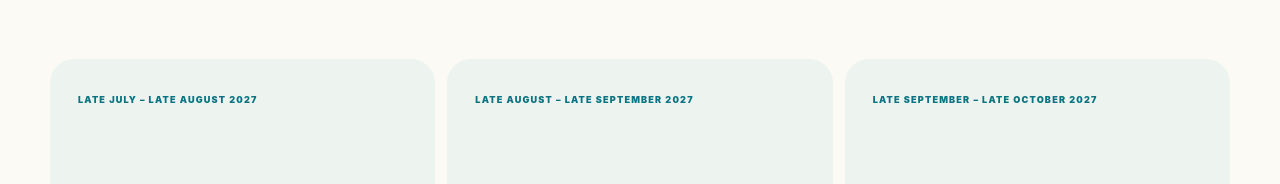
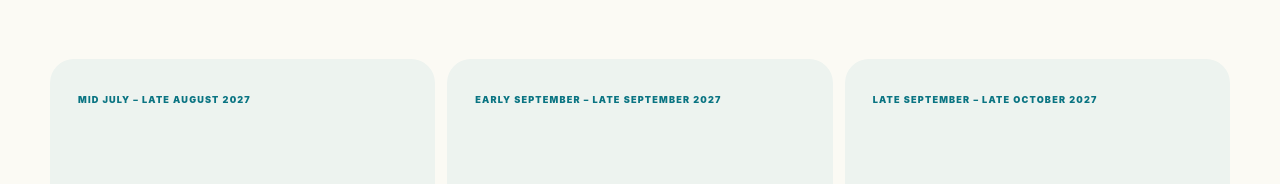
Before and after one commit to ReikSch/sailingworkation, a website: page public/en/index.html in a window 1280 px wide. Shown: the part 6060-6244 px from the top of the page. Drawn offline with Linux system fonts and the light colour scheme; no server answers.

Commit message:
Align trip timeline across all pages

```diff
--- a/public/en/index.html
+++ b/public/en/index.html
@@ -78,8 +78,8 @@
 <section class="trips-tease"><div class="shell">
  <div class="section-head reveal"><span class="kicker">05 · WORKATION ROUTES</span><h2>Several weeks.<br>Several workspaces.<br><em>One boat.</em></h2></div>
  <div class="trip-grid">
-  <article class="trip reveal"><span>LATE JULY – LATE AUGUST 2027</span><h3>Sicily · Southern Italy · Albania · Ionian Islands</h3><p>Six weeks with long work windows, longer stays and plenty of time between the Italian coast, Albania and the Ionian Islands.</p><a href="/en/trips/">View leg →</a></article>
-  <article class="trip reveal"><span>LATE AUGUST – LATE SEPTEMBER 2027</span><h3>Lefkada · Ithaca · Kefalonia · Zakynthos</h3><p>Our most relaxed workation leg: short to medium sailing days, quiet bays and especially generous time for focused work.</p><a href="/en/trips/">View leg →</a></article>
+  <article class="trip reveal"><span>MID JULY – LATE AUGUST 2027</span><h3>Sicily · Southern Italy · Albania · Ionian Islands</h3><p>Six weeks with long work windows, longer stays and plenty of time between the Italian coast, Albania and the Ionian Islands.</p><a href="/en/trips/">View leg →</a></article>
+  <article class="trip reveal"><span>EARLY SEPTEMBER – LATE SEPTEMBER 2027</span><h3>Lefkada · Ithaca · Kefalonia · Zakynthos</h3><p>Our most relaxed workation leg: short to medium sailing days, quiet bays and especially generous time for focused work.</p><a href="/en/trips/">View leg →</a></article>
   <article class="trip reveal"><span>LATE SEPTEMBER – LATE OCTOBER 2027</span><h3>Malta · Sicily · Sardinia · Mallorca</h3><p>More movement and longer sailing windows, combined with standout island stops on the way west to Gibraltar.</p><a href="/en/trips/">View leg →</a></article>
  </div>
  <a class="wide-cta reveal" href="/en/trips/"><span>All Workation trips 2027</span><b>→</b></a>
```
